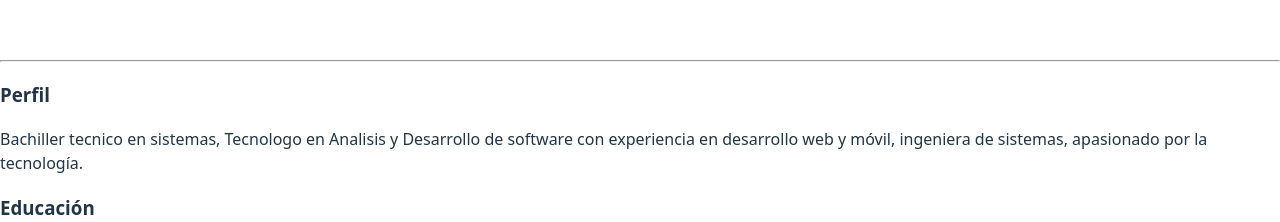
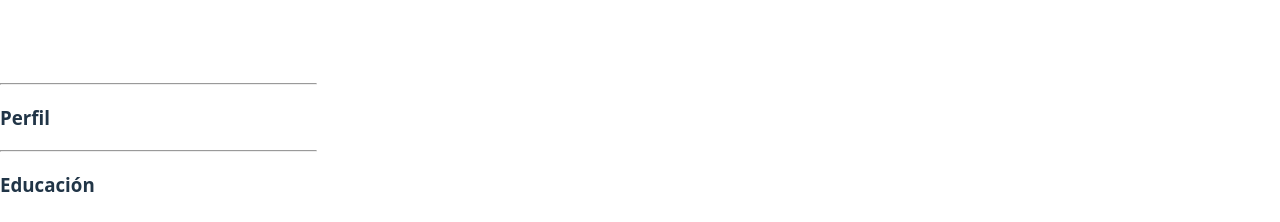
Before and after one commit to KarenGaleano123/cv-react-karen-galeano, a React (Vite) app in the folder cv-react-karen-galeano/: page / in a window 1280 px wide. Shown: the part 188-410 px from the top of the page. Built offline with nearby package versions, Linux system fonts and the light colour scheme.

Commit message:
componente perfil.jsx con props actualizado

```diff
--- a/cv-react-karen-galeano/src/components/Perfil.jsx
+++ b/cv-react-karen-galeano/src/components/Perfil.jsx
@@ -1,10 +1,12 @@
-export default function Perfil() {
+// src/components/Perfil.jsx
+import React from "react";
+
+export default function Perfil({ texto }) {
   return (
     <section>
       <h3>Perfil</h3>
-      <p>
-        Bachiller tecnico en sistemas, Tecnologo en Analisis y Desarrollo de software con experiencia en desarrollo web y móvil, ingeniera de sistemas, apasionado por la tecnología.
-      </p>
+      <p>{texto}</p>
+      <hr />
     </section>
   );
 }
```
